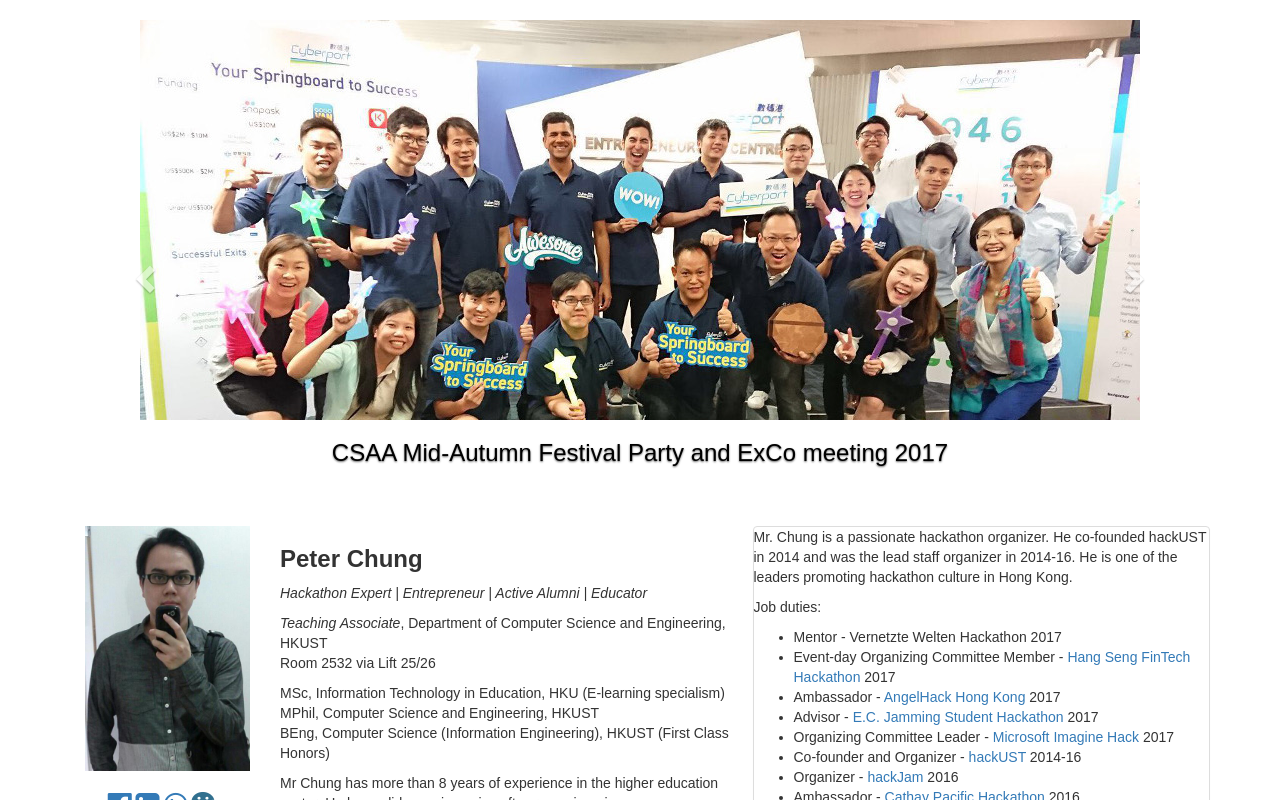
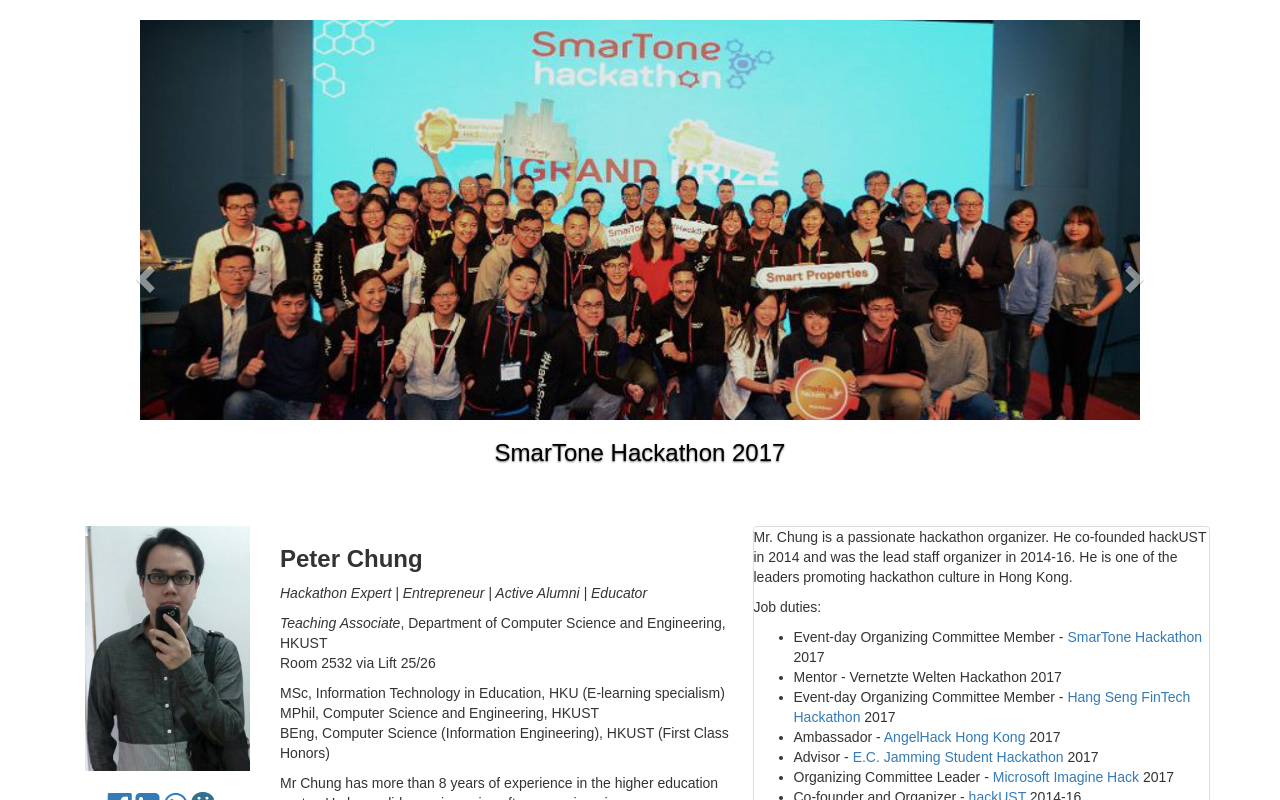
Before and after one commit to hkpeterpeter/web_personal, a React (Create React App) app: page / in a window 1280 px wide. Shown: the top 800 px of the page. Built offline with nearby package versions, Linux system fonts and the light colour scheme.

Commit message:
Added SmarTone Hackathon OC experience

```diff
--- a/src/data/events.js
+++ b/src/data/events.js
@@ -3,6 +3,7 @@
 // TODO: refactor the remaining data values
 
 const events = [
+  makeEvent('SmarTone Hackathon 2017', 'smartonehackathon_2017.jpg'),
   makeEvent('CSAA Mid-Autumn Festival Party and ExCo meeting 2017', 'CSAA_mid_autumn_exco_meeting_2017.jpg'),
   makeEvent('HKUST Alumni Visit 2017 - Shenzhen BlueBay Incubation Program', 'alumni_visit_hkust_bluebay_incubation_2017.jpg'),
   makeEvent('Judge - A pitching competition of Social-up Youth Program 2017', 'SoInSoGood_HKSTP_2017.jpg'),
--- a/src/data/expHackOC.js
+++ b/src/data/expHackOC.js
@@ -3,6 +3,9 @@
 in 2014-16. He is one of the leaders promoting hackathon culture in Hong Kong.`;
 
 const makeJob = (title, org, period, url) => ({ title, org, period, url });
+
+const SmarToneHackathonOrganizer = makeJob('Event-day Organizing Committee Member',
+'SmarTone Hackathon', '2017', '//smartonehackathon.com');
 
 const VernetzteWeltenHackathonMentor =
  makeJob('Mentor', 'Vernetzte Welten Hackathon', '2017');
@@ -72,6 +75,7 @@
   icon: 'star',
   description: expHackOCDescription,
   jobs: [
+    SmarToneHackathonOrganizer,
     VernetzteWeltenHackathonMentor,
     hangSengHackEventDayOC,
     angelHackAmbassador,
```
Also changed, not shown: public/slideshow_images/smartonehackathon_2017.jpg (added).
